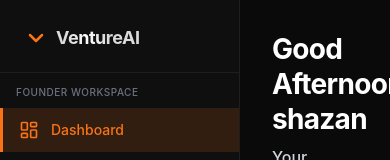
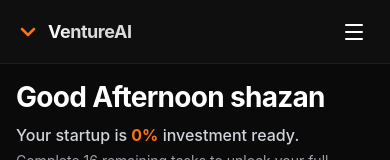
Before and after one commit to shivamojha-coder/AI-Startup-Evaluation-Platform, a React (Vite) app in the folder frontend/: page /founder/dashboard in a window 390 px wide. Shown: the top 160 px of the page. Built offline with nearby package versions, Linux system fonts and the light colour scheme; no server answers.

Commit message:
landing resposive

```diff
--- a/frontend/src/components/FounderLayout.tsx
+++ b/frontend/src/components/FounderLayout.tsx
@@ -1,4 +1,4 @@
-import React from "react";
+import React, { useState, useEffect } from "react";
 import { Link, useLocation, useNavigate } from "react-router-dom";
 import { useAuth } from "../context/AuthContext";
 import { ShinyText } from "./ui/ShinyText";
@@ -11,13 +11,20 @@
   Users,
   User,
   LogOut,
-  Crown
+  Crown,
+  Menu,
+  X
 } from "lucide-react";
 
 export const FounderLayout: React.FC<{ children: React.ReactNode }> = ({ children }) => {
   const { logout } = useAuth();
   const location = useLocation();
   const navigate = useNavigate();
+  const [isMobileMenuOpen, setIsMobileMenuOpen] = useState(false);
+
+  useEffect(() => {
+    setIsMobileMenuOpen(false);
+  }, [location.pathname, location.search]);
 
   const handleLogout = async () => {
     await logout();
@@ -36,8 +43,39 @@
 
   return (
     <div className="flex min-h-screen bg-transparent text-[#ffffff] font-sans antialiased selection:bg-[rgba(249,115,22,0.2)] selection:text-[#f97316]">
+      {/* Mobile Header */}
+      <div className="md:hidden fixed top-0 left-0 right-0 h-16 bg-[#0f0f0f] border-b border-[#1e1e1e] flex items-center justify-between px-4 z-40">
+        <Link to="/" className="flex items-center gap-2 group">
+          <svg className="w-6 h-6 text-[#f97316]" viewBox="0 0 24 24" fill="none" stroke="currentColor" strokeWidth="2.5" strokeLinecap="round" strokeLinejoin="round">
+            <path d="M6 9l6 6 6-6" />
+          </svg>
+          <span className="text-lg font-bold tracking-tight text-white">
+            <ShinyText text="VentureAI" baseColor="rgba(255,255,255,0.85)" shineColor="#FFFFFF" speed={5} />
+          </span>
+        </Link>
+        <button onClick={() => setIsMobileMenuOpen(true)} className="p-2 text-white">
+          <Menu className="w-6 h-6" />
+        </button>
+      </div>
+
+      {/* Mobile Overlay */}
+      {isMobileMenuOpen && (
+        <div
+          className="md:hidden fixed inset-0 bg-black/60 z-40 backdrop-blur-sm"
+          onClick={() => setIsMobileMenuOpen(false)}
+        />
+      )}
+
       {/* Left Sidebar: fixed, 240px wide, full height */}
-      <aside className="w-[240px] bg-[#0f0f0f] border-r border-[#1e1e1e] flex flex-col fixed inset-y-0 left-0 z-50">
+      <aside className={`w-[240px] bg-[#0f0f0f] border-r border-[#1e1e1e] flex flex-col fixed inset-y-0 left-0 z-50 transform transition-transform duration-300 md:translate-x-0 ${isMobileMenuOpen ? "translate-x-0" : "-translate-x-full"}`}>
+
+        {/* Mobile Close Button (only visible on mobile inside sidebar) */}
+        <button
+          onClick={() => setIsMobileMenuOpen(false)}
+          className="md:hidden absolute top-4 right-4 p-2 text-gray-400 hover:text-white"
+        >
+          <X className="w-5 h-5" />
+        </button>
 
         {/* Top Logo */}
         <div className="p-[24px] pb-[20px] flex items-center gap-2.5 border-b border-[#1e1e1e]">
@@ -110,8 +148,8 @@
 
       </aside>
 
-      {/* Main Content Area: fills remaining width, scrollable, padding 32px */}
-      <main className="flex-1 ml-[240px] flex flex-col min-h-screen p-[32px] overflow-y-auto">
+      {/* Main Content Area: fills remaining width, scrollable */}
+      <main className="flex-1 ml-0 md:ml-[240px] flex flex-col min-h-screen p-4 pt-20 md:p-[32px] overflow-y-auto">
         {children}
       </main>
     </div>
--- a/frontend/src/components/InvestorLayout.tsx
+++ b/frontend/src/components/InvestorLayout.tsx
@@ -1,4 +1,4 @@
-import React from "react";
+import React, { useState, useEffect } from "react";
 import { Link, useLocation, useNavigate } from "react-router-dom";
 import { useAuth } from "../context/AuthContext";
 import { ShinyText } from "./ui/ShinyText";
@@ -9,13 +9,20 @@
   Calendar,
   User,
   LogOut,
-  Sparkles
+  Sparkles,
+  Menu,
+  X
 } from "lucide-react";
 
 export const InvestorLayout: React.FC<{ children: React.ReactNode }> = ({ children }) => {
   const { user, logout } = useAuth();
   const location = useLocation();
   const navigate = useNavigate();
+  const [isMobileMenuOpen, setIsMobileMenuOpen] = useState(false);
+
+  useEffect(() => {
+    setIsMobileMenuOpen(false);
+  }, [location.pathname, location.search]);
 
   const handleLogout = async () => {
     await logout();
@@ -32,8 +39,39 @@
 
   return (
     <div className="flex min-h-screen bg-transparent text-[#ffffff] font-sans antialiased selection:bg-[rgba(254,150,56,0.2)] selection:text-[#FE9638]">
+      {/* Mobile Header */}
+      <div className="md:hidden fixed top-0 left-0 right-0 h-16 bg-[#0f0f0f] border-b border-[#1e1e1e] flex items-center justify-between px-4 z-40">
+        <Link to="/" className="flex items-center gap-2 group">
+          <div className="flex h-8 w-8 items-center justify-center rounded-xl bg-[rgba(254,150,56,0.15)] text-[#FE9638]">
+            <span className="text-sm font-black">V</span>
+          </div>
+          <span className="text-lg font-black tracking-tight text-[#FAFAFA]">
+            <ShinyText text="Venture" baseColor="rgba(250,250,250,0.85)" shineColor="#FFFFFF" speed={5} /><ShinyText text="AI" baseColor="#FE9638" shineColor="#FFFFFF" speed={5} />
+          </span>
+        </Link>
+        <button onClick={() => setIsMobileMenuOpen(true)} className="p-2 text-white">
+          <Menu className="w-6 h-6" />
+        </button>
+      </div>
+
+      {/* Mobile Overlay */}
+      {isMobileMenuOpen && (
+        <div
+          className="md:hidden fixed inset-0 bg-black/60 z-40 backdrop-blur-sm"
+          onClick={() => setIsMobileMenuOpen(false)}
+        />
+      )}
+
       {/* Left Sidebar: fixed, 240px wide, full height */}
-      <aside className="w-[240px] bg-[#0f0f0f] border-r border-[#1e1e1e] flex flex-col fixed inset-y-0 left-0 z-50">
+      <aside className={`w-[240px] bg-[#0f0f0f] border-r border-[#1e1e1e] flex flex-col fixed inset-y-0 left-0 z-50 transform transition-transform duration-300 md:translate-x-0 ${isMobileMenuOpen ? "translate-x-0" : "-translate-x-full"}`}>
+
+        {/* Mobile Close Button (only visible on mobile inside sidebar) */}
+        <button
+          onClick={() => setIsMobileMenuOpen(false)}
+          className="md:hidden absolute top-4 right-4 p-2 text-gray-400 hover:text-white"
+        >
+          <X className="w-5 h-5" />
+        </button>
 
         {/* Top Logo */}
         <div className="p-[24px] pb-[20px] flex items-center gap-2.5 border-b border-[#1e1e1e]">
@@ -120,7 +158,7 @@
       </aside>
 
       {/* Main Content Area: fills remaining width, scrollable */}
-      <main className="flex-1 ml-[240px] flex flex-col min-h-screen">
+      <main className="flex-1 ml-0 md:ml-[240px] flex flex-col min-h-screen pt-16 md:pt-0">
         {children}
       </main>
     </div>
--- a/frontend/src/components/landing/sections/Hero.tsx
+++ b/frontend/src/components/landing/sections/Hero.tsx
@@ -43,7 +43,7 @@
   }, []);
 
   return (
-    <section className="relative bg-[#0d0d0d] pt-[150px] pb-[160px] overflow-hidden">
+    <section className="relative bg-[#0d0d0d] pt-28 md:pt-[150px] pb-24 md:pb-[160px] overflow-hidden">
       {/* BACKGROUND GRID — much more subtle */}
       <div className="absolute inset-0 pointer-events-none z-0">
         {filledTiles.map((tile, idx) => (
--- a/frontend/src/components/landing/sections/ProductPillars.tsx
+++ b/frontend/src/components/landing/sections/ProductPillars.tsx
@@ -42,8 +42,8 @@
   const currentSlide = slideTabs[activeSlideTab];
 
   return (
-    <section id="investor-matching" className="bg-transparent py-24 border-t border-[rgba(255,255,255,0.08)]">
-      <div className="max-w-7xl mx-auto px-4 sm:px-6 lg:px-8 space-y-36">
+    <section id="investor-matching" className="bg-transparent py-16 md:py-24 border-t border-[rgba(255,255,255,0.08)]">
+      <div className="max-w-7xl mx-auto px-4 sm:px-6 lg:px-8 space-y-24 md:space-y-36">
         {/* BLOCK 1 — Investor Matching */}
         <div className="grid grid-cols-1 lg:grid-cols-12 gap-12 items-center">
           <div className="lg:col-span-6 space-y-6">
--- a/frontend/src/pages/DashboardInvestor.tsx
+++ b/frontend/src/pages/DashboardInvestor.tsx
@@ -624,7 +624,7 @@
 
             {/* Schedule Meeting Modal */}
             {showMeetingModal && (
-              <div className="fixed inset-0 z-50 flex items-center justify-center bg-black/60 backdrop-blur-sm" onClick={() => setShowMeetingModal(false)}>
+              <div className="fixed inset-0 z-50 flex items-center justify-center p-4 bg-black/60 backdrop-blur-sm" onClick={() => setShowMeetingModal(false)}>
                 <div className="bg-[#141414] border border-[rgba(255,255,255,0.1)] rounded-2xl p-8 w-full max-w-md shadow-2xl" onClick={(e) => e.stopPropagation()}>
                   <h2 className="text-xl font-bold text-[#FAFAFA] mb-1">Schedule Meeting</h2>
                   <p className="text-sm text-[#9A9A9A] mb-6">Choose a date, time, and provide your meeting link.</p>
--- a/frontend/src/pages/InvestorReport.tsx
+++ b/frontend/src/pages/InvestorReport.tsx
@@ -487,7 +487,7 @@
 
       {/* Schedule Meeting Modal */}
       {showMeetingModal && (
-        <div className="fixed inset-0 z-50 flex items-center justify-center bg-black/60 backdrop-blur-sm" onClick={() => setShowMeetingModal(false)}>
+        <div className="fixed inset-0 z-50 flex items-center justify-center p-4 bg-black/60 backdrop-blur-sm" onClick={() => setShowMeetingModal(false)}>
           <div className="bg-[#141414] border border-[rgba(255,255,255,0.1)] rounded-2xl p-8 w-full max-w-md shadow-2xl" onClick={(e) => e.stopPropagation()}>
             <h2 className="text-xl font-bold text-[#FAFAFA] mb-1">Schedule Meeting</h2>
             <p className="text-sm text-[#9A9A9A] mb-6">Choose a date, time, and provide an optional agenda. A Zoom link will be generated once approved by the founder.</p>
--- a/frontend/src/pages/Login.tsx
+++ b/frontend/src/pages/Login.tsx
@@ -129,9 +129,9 @@
       : "";
 
   return (
-    <div className="bg-transparent h-screen w-screen overflow-hidden font-sans text-white flex items-center justify-center p-3 sm:p-4 lg:p-6 [perspective:1400px]">
+    <div className="bg-transparent min-h-screen w-full overflow-y-auto overflow-x-hidden font-sans text-white flex items-center justify-center p-4 sm:p-6 lg:p-8 [perspective:1400px]">
       {/* Centered Large Card fitted to screen with 3D Flip Animation */}
-      <div className={`max-w-[1100px] w-full h-full max-h-[680px] bg-[#111111] border border-[#1e1e1e] rounded-[16px] shadow-2xl overflow-hidden flex flex-col transition-all ${flipClass}`}>
+      <div className={`max-w-[1100px] w-full bg-[#111111] border border-[#1e1e1e] rounded-[16px] shadow-2xl overflow-hidden flex flex-col transition-all min-h-[600px] lg:h-[680px] ${flipClass}`}>
 
         {/* Top Bar spanning full card width */}
         <div className="w-full border-b border-[#1e1e1e] px-6 py-3.5 flex items-center justify-between shrink-0 bg-[#111111] z-20">
--- a/frontend/src/pages/Register.tsx
+++ b/frontend/src/pages/Register.tsx
@@ -164,9 +164,9 @@
       : "";
 
   return (
-    <div className="bg-transparent h-screen w-screen overflow-hidden font-sans text-white flex items-center justify-center p-2 sm:p-4 lg:p-6 [perspective:1400px]">
+    <div className="bg-transparent min-h-screen w-full overflow-y-auto overflow-x-hidden font-sans text-white flex items-center justify-center p-4 sm:p-6 lg:p-8 [perspective:1400px]">
       {/* Centered Large Card fitted to screen without scroll and with 3D Flip Animation */}
-      <div className={`max-w-[1100px] w-full h-full max-h-[720px] bg-[#111111] border border-[#1e1e1e] rounded-[16px] shadow-2xl overflow-hidden flex flex-col transition-all ${flipClass}`}>
+      <div className={`max-w-[1100px] w-full bg-[#111111] border border-[#1e1e1e] rounded-[16px] shadow-2xl overflow-hidden flex flex-col transition-all min-h-[600px] lg:h-[720px] ${flipClass}`}>
 
         {/* Top Bar spanning full card width */}
         <div className="w-full border-b border-[#1e1e1e] px-6 py-3 flex items-center justify-between shrink-0 bg-[#111111] z-20">
--- a/frontend/src/pages/StartupDocuments.tsx
+++ b/frontend/src/pages/StartupDocuments.tsx
@@ -601,7 +601,7 @@
                 </p>
               </div>
             ) : (
-              <div className="overflow-hidden rounded-2xl border border-[rgba(255,255,255,0.08)]">
+              <div className="overflow-hidden rounded-2xl border border-[rgba(255,255,255,0.08)] overflow-x-auto">
                 <table className="w-full text-left text-sm text-[#FAFAFA]">
                   <thead className="bg-[#1C1C1C] text-xs font-bold uppercase tracking-wider text-[#9A9A9A]">
                     <tr>
```
